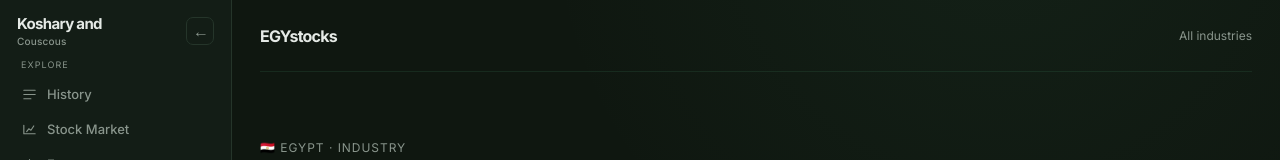
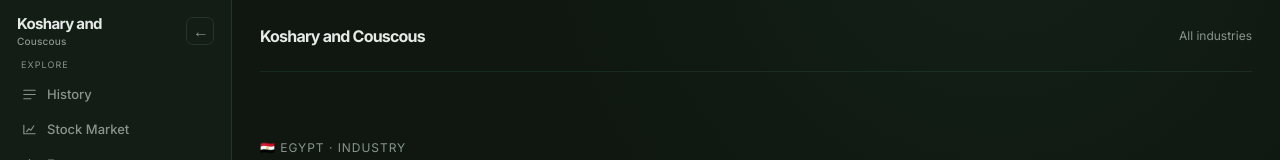
Before and after one commit to 1btestinng/test02, a Next.js app: page /industry/1 in a window 1280 px wide. Shown: the top 160 px of the page. Built offline with nearby package versions, Linux system fonts and the light colour scheme.

Commit message:
feat: rebrand industry page

```diff
--- a/app/industry/[industry]/page.tsx
+++ b/app/industry/[industry]/page.tsx
@@ -3,5 +3,5 @@ import {getMarket,getMarketCompaniesSync,formatMarketCap,formatPrice,rankMarketC
 
 export default async function Industry({params,searchParams}:{params:Promise<{industry:string}>;searchParams:Promise<{country?:string}>}){
   const {industry}=await params;const {country='EG'}=await searchParams;const market=getMarket(country);const label=decodeURIComponent(industry);const rows=rankMarketCompanies(getMarketCompaniesSync(country)).filter(c=>(c.sector??'').toLowerCase()===label.toLowerCase());
-  return <div className="shell"><header className="header"><Link href={`/?country=${market.config.countryCode}`} className="brand">EGYstocks</Link><Link href={`/industries?country=${market.config.countryCode}`} className="muted" style={{fontSize:12}}>All industries</Link></header><main className="main"><div className="eyebrow">{market.config.flag} {market.config.countryName} · Industry</div><h1 style={{fontSize:56,letterSpacing:'-.06em'}}>{rows[0]?.sector??label}</h1><p className="muted">{rows.length} companies · ranked by market capitalization</p><div className="table" style={{marginTop:30}}>{rows.map(c=><Link className="row" href={`/company/${market.config.countryCode}/${c.ticker}`} key={`${country}-${c.ticker}`}><span className="rank">{c.rank?String(c.rank).padStart(2,'0'):'—'}</span><span><div className="company">{c.name}</div><div className="sub">{c.ticker}</div></span><span className="value">{formatPrice(c.price,market.config.currencyCode)}</span><span className={`change ${c.changePercent===undefined?'muted':c.changePercent>=0?'positive':'negative'}`}>{c.changePercent===undefined?'—':`${c.changePercent>0?'+':''}${c.changePercent.toFixed(2)}%`}</span><span className="value">{formatMarketCap(c.marketCapLocal,market.config.currencyCode)}</span></Link>)}</div></main></div>;
+  return <div className="shell"><header className="header"><Link href={`/markets?country=${market.config.countryCode}`} className="brand">Koshary and Couscous</Link><Link href={`/industries?country=${market.config.countryCode}`} className="muted" style={{fontSize:12}}>All industries</Link></header><main className="main"><div className="eyebrow">{market.config.flag} {market.config.countryName} · Industry</div><h1 style={{fontSize:56,letterSpacing:'-.06em'}}>{rows[0]?.sector??label}</h1><p className="muted">{rows.length} companies · ranked by market capitalization</p><div className="table" style={{marginTop:30}}>{rows.map(c=><Link className="row" href={`/company/${market.config.countryCode}/${c.ticker}`} key={`${country}-${c.ticker}`}><span className="rank">{c.rank?String(c.rank).padStart(2,'0'):'—'}</span><span><div className="company">{c.name}</div><div className="sub">{c.ticker}</div></span><span className="value">{formatPrice(c.price,market.config.currencyCode)}</span><span className={`change ${c.changePercent===undefined?'muted':c.changePercent>=0?'positive':'negative'}`}>{c.changePercent===undefined?'—':`${c.changePercent>0?'+':''}${c.changePercent.toFixed(2)}%`}</span><span className="value">{formatMarketCap(c.marketCapLocal,market.config.currencyCode)}</span></Link>)}</div></main></div>;
 }
```
